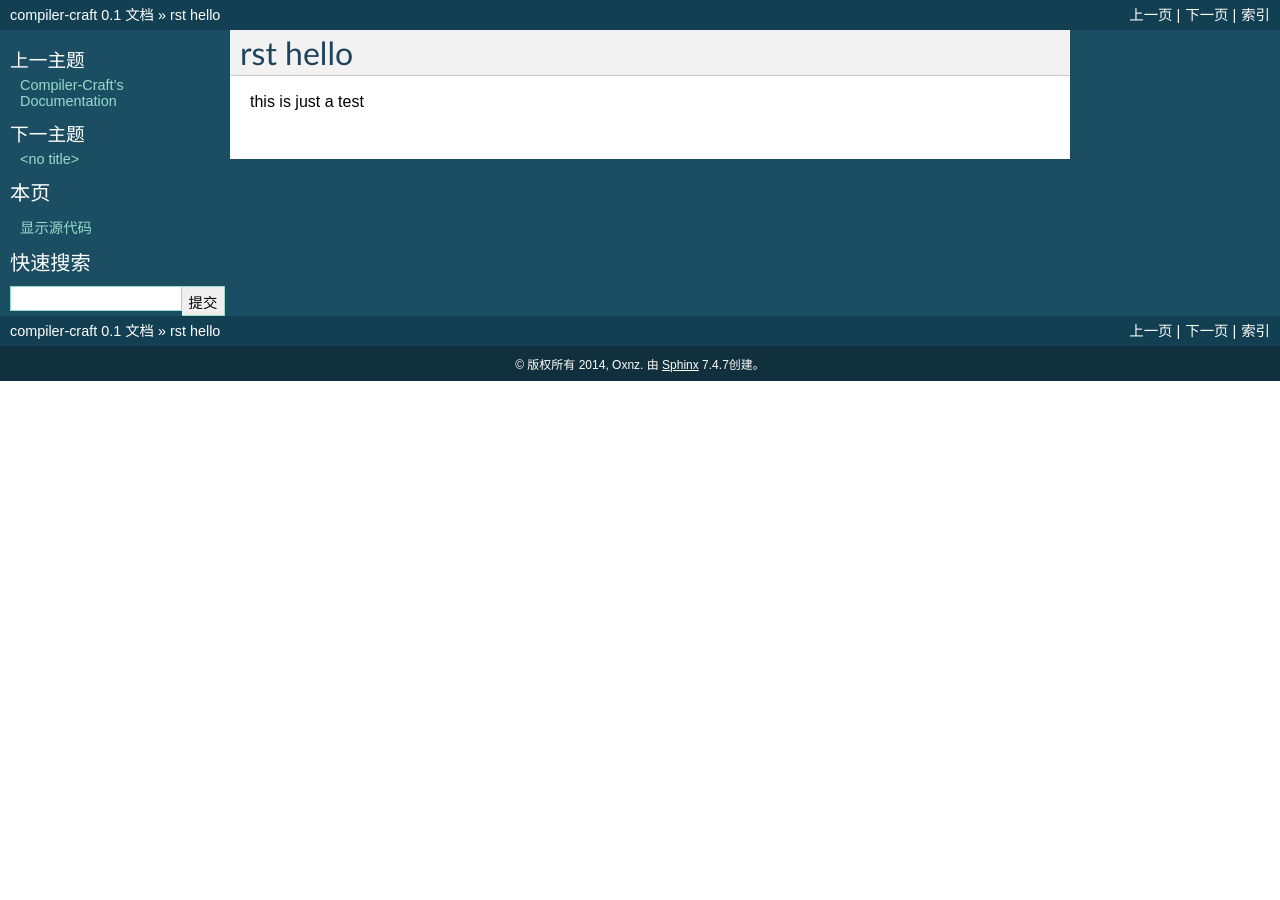
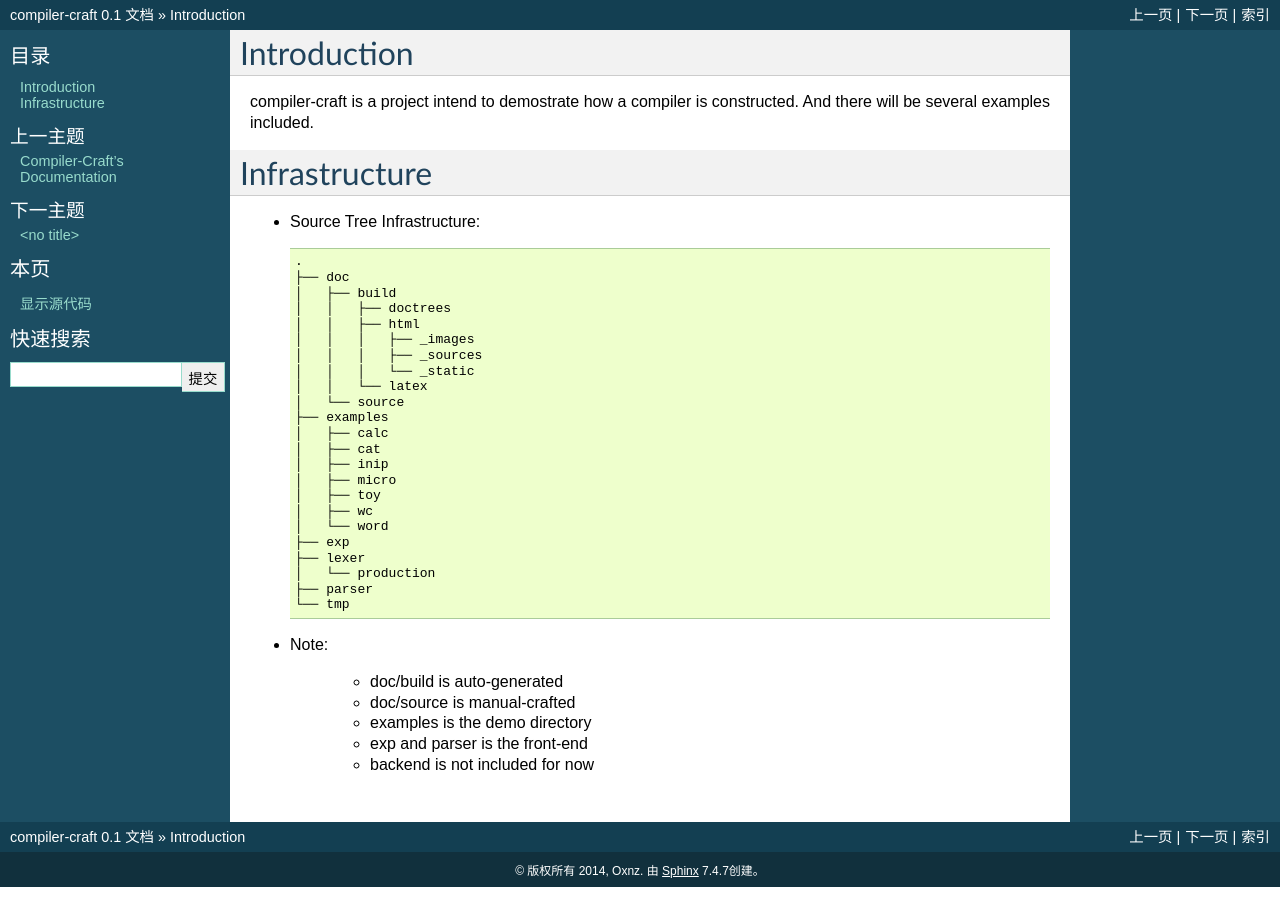
Before and after one commit to compiler-craft/compiler-craft, a Sphinx documentation site: the page built from doc/source/intro.rst, in a window 1280 px wide. Built offline with Sphinx 7.4.7, drawn with Linux system fonts in a browser that asks for light colours; formulas are drawn with MathJax 3.

Commit message:
update intro

```diff
--- a/doc/source/intro.rst
+++ b/doc/source/intro.rst
@@ -1,5 +1,42 @@
+Introduction
+============
 
-rst hello
-=========
+compiler-craft is a project intend to demostrate how a compiler is constructed.
+And there will be several examples included.
 
-this is just a test
+Infrastructure
+==============
+
+* Source Tree Infrastructure::
+
+    .
+    ├── doc
+    │   ├── build
+    │   │   ├── doctrees
+    │   │   ├── html
+    │   │   │   ├── _images
+    │   │   │   ├── _sources
+    │   │   │   └── _static
+    │   │   └── latex
+    │   └── source
+    ├── examples
+    │   ├── calc
+    │   ├── cat
+    │   ├── inip
+    │   ├── micro
+    │   ├── toy
+    │   ├── wc
+    │   └── word
+    ├── exp
+    ├── lexer
+    │   └── production
+    ├── parser
+    └── tmp
+
+* Note:
+
+    * doc/build is auto-generated
+    * doc/source is manual-crafted
+    * examples is the demo directory
+    * exp and parser is the front-end
+    * backend is not included for now
```
